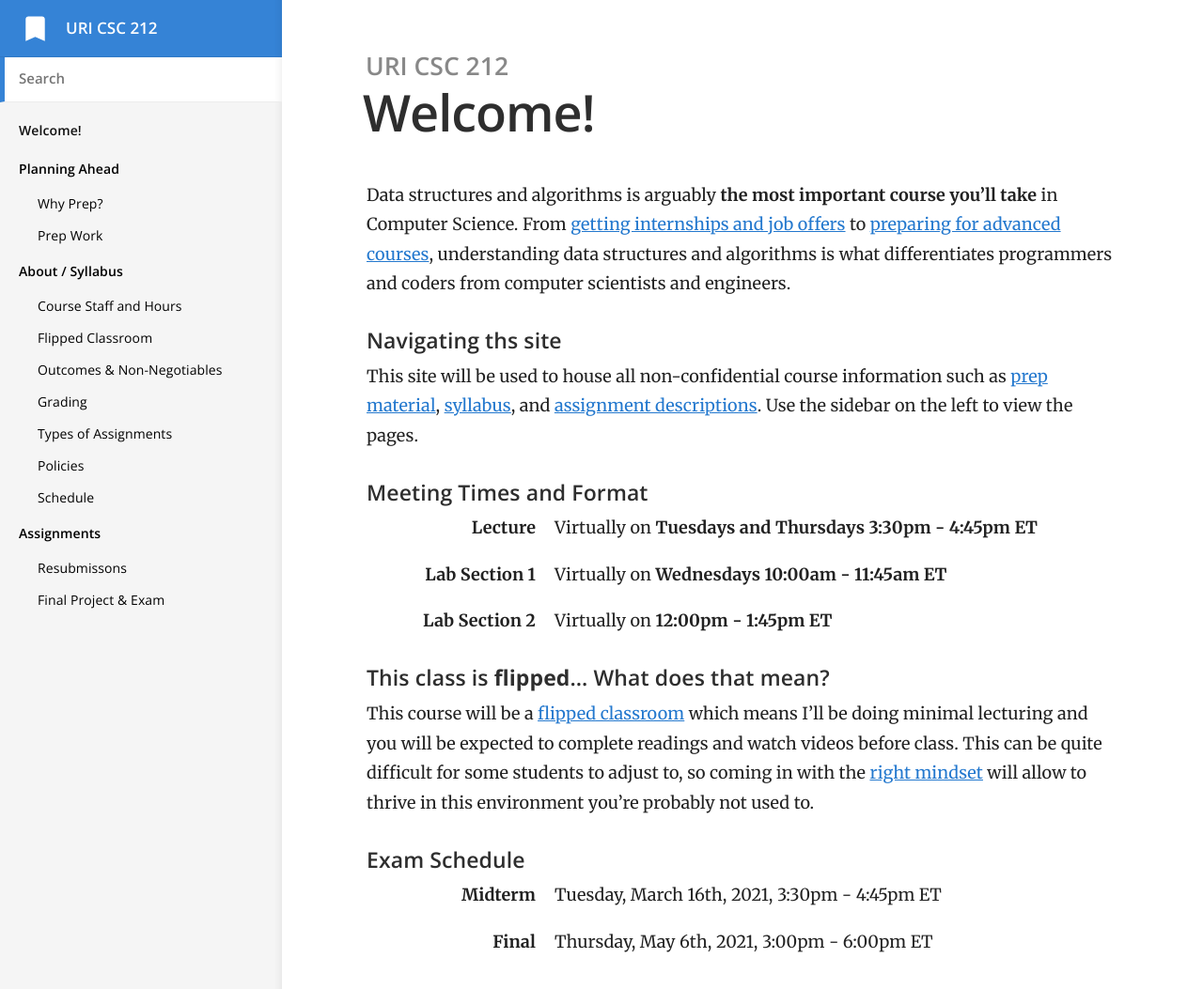
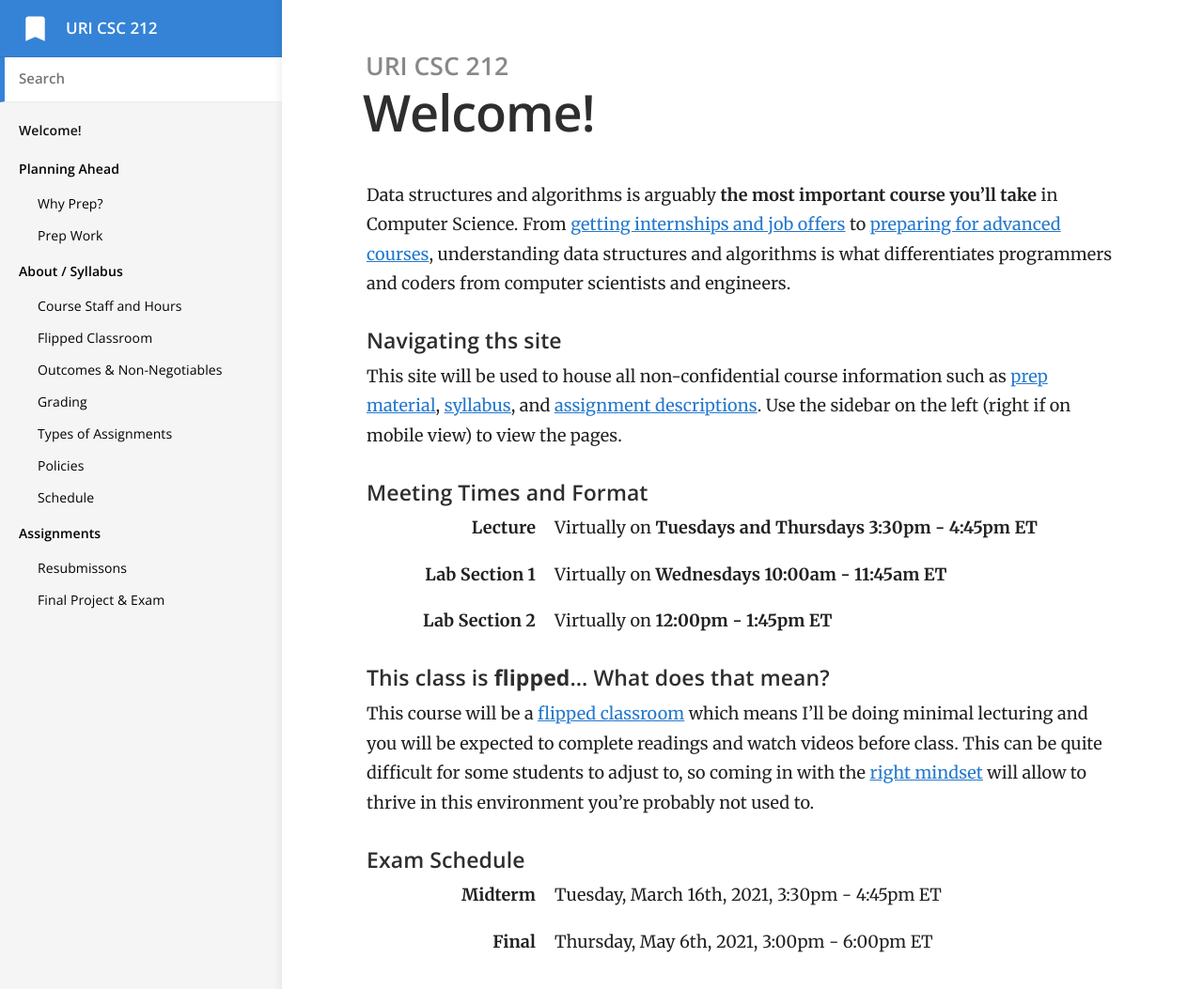
Before and after one commit to vcc-csc212/sp21-archive, a Jekyll site: the page built from index.md, in a window 1280 px wide and 1070 px high. Shown: the top 1053 px of the window at 94% size. Built offline with Jekyll 4.4.1, drawn with Linux system fonts in a browser that asks for light colours.

Commit message:
mobile view wording

```diff
--- a/index.md
+++ b/index.md
@@ -5,7 +5,7 @@ title: Welcome!
 Data structures and algorithms is arguably **the most important course you'll take** in Computer Science. From [getting internships and job offers](https://github.com/cassidoo/getting-a-gig) to [preparing for advanced courses](https://www.synergisticit.com/how-data-structures-and-algorithms-are-important-for-computer-science-graduates/), understanding data structures and algorithms is what differentiates programmers and coders from computer scientists and engineers.
 
 #### Navigating ths site
-This site will be used to house all non-confidential course information such as [prep material](/prep), [syllabus](/staff), and [assignment descriptions](/assignment-types). Use the sidebar on the left to view the pages.
+This site will be used to house all non-confidential course information such as [prep material](/prep), [syllabus](/staff), and [assignment descriptions](/assignment-types). Use the sidebar on the left (right if on mobile view) to view the pages.
 
 #### Meeting Times and Format
 Lecture
```
